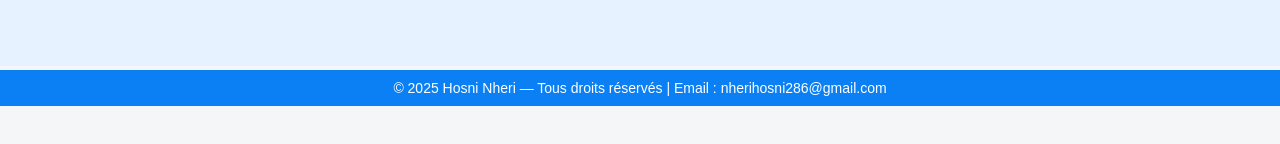
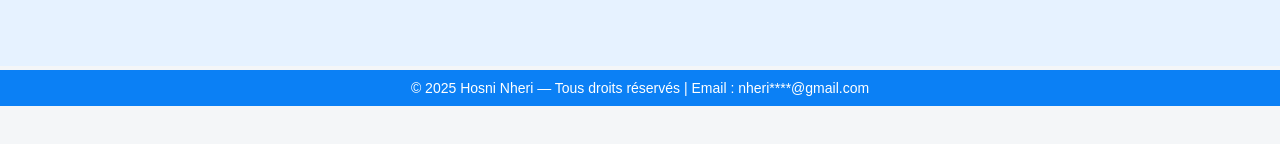
Before and after one commit to HosniNheri1/Project-HTML, a plain HTML site: page index.html in a window 1280 px wide. Shown: the part 562-706 px from the top of the page. Drawn offline with Linux system fonts and the light colour scheme.

```diff
--- a/index.html
+++ b/index.html
@@ -71,7 +71,7 @@
 
 
   <footer>
-    © 2025 Hosni Nheri — Tous droits réservés | Email : nherihosni286@gmail.com
+    © 2025 Hosni Nheri — Tous droits réservés | Email : nheri****@gmail.com
   </footer>
 
   <script>
```
